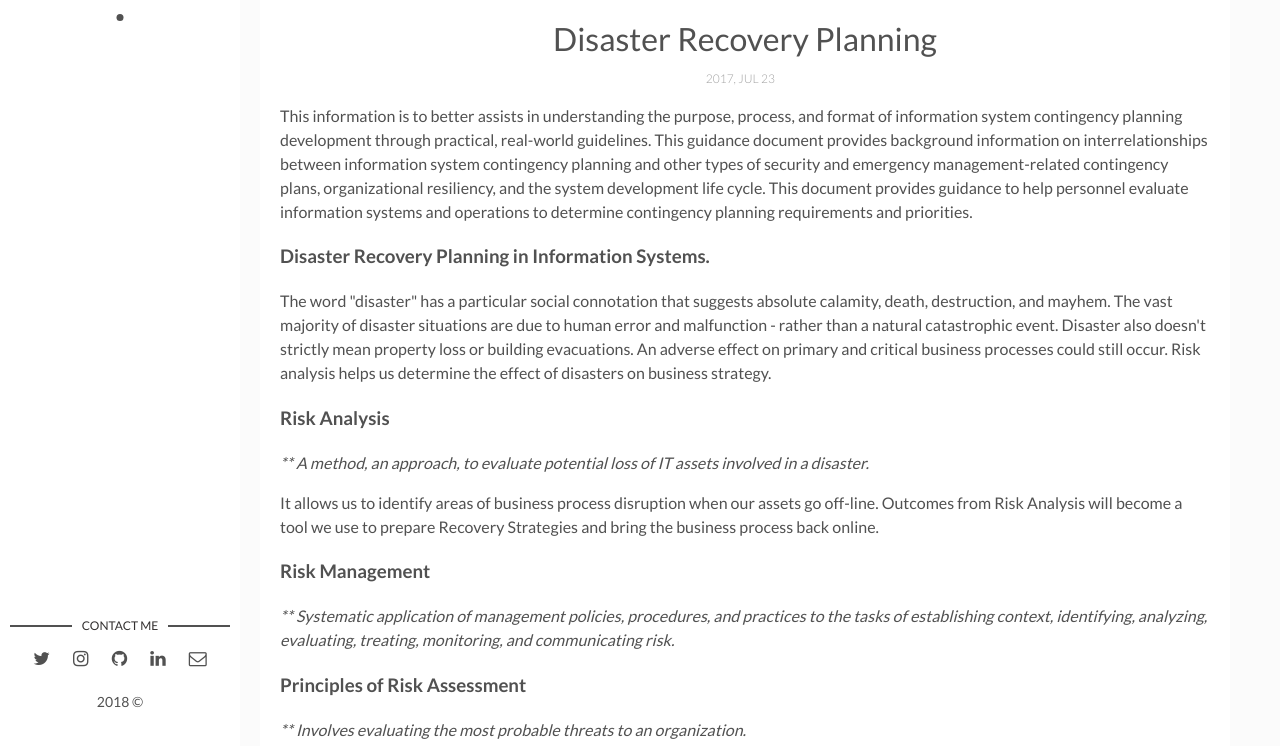
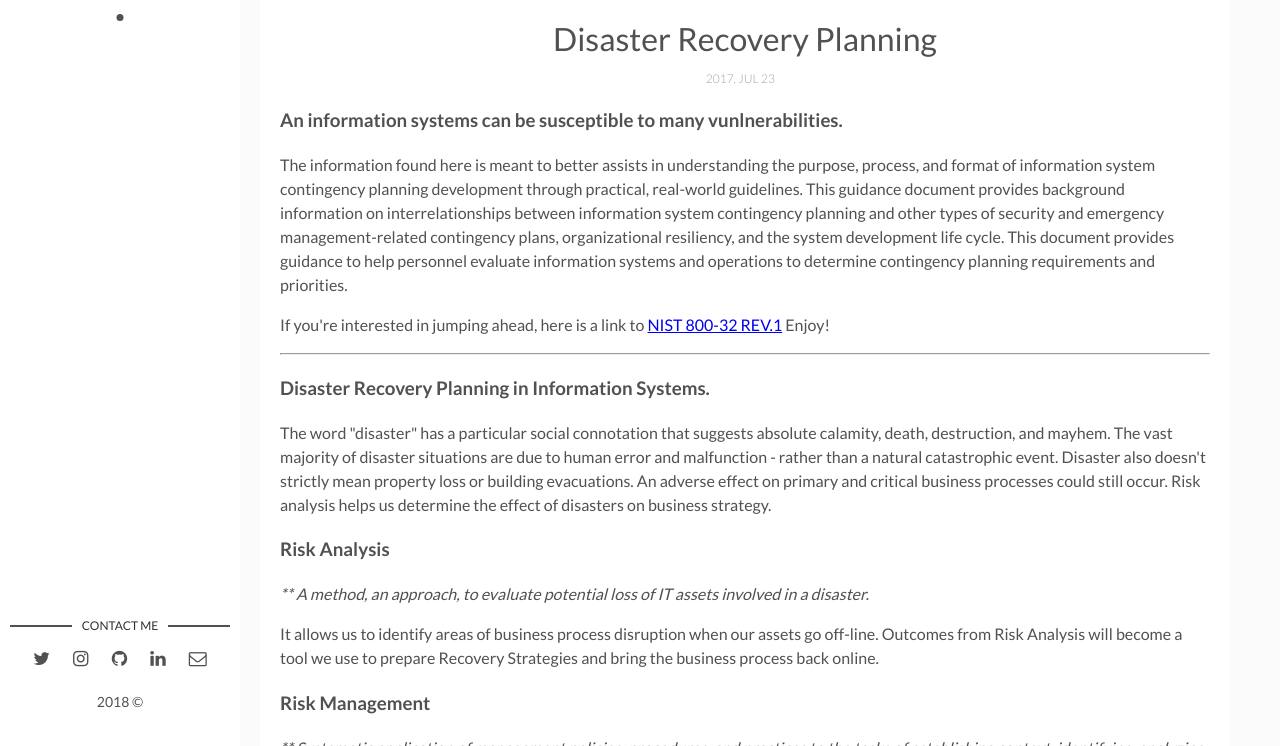
Before and after one commit to mynameiskaleb/johnnyromano.github.io, a Jekyll site: the page built from _posts/2017-07-22-disaster-recovery-planning.html, in a window 1280 px wide and 900 px high, scrolled down 378 px, cut to the strip 154-900 px from the top of the window. Built offline with Jekyll 4.4.1, drawn with Linux system fonts in a browser that asks for light colours.

Commit message:
update filename

```diff
--- a/_posts/2017-07-22-disaster-recovery-planning.html
+++ b/_posts/2017-07-22-disaster-recovery-planning.html
@@ -6,8 +6,10 @@ description: Dictionary of Disaster Recovery Planning.
 img: chess.jpg
 tags: [Risk Assessment, Disaster Recovery Planning]
 ---
-
-<p>This information is to better assists in understanding the purpose, process, and format of information system contingency planning development through practical, real-world guidelines. This guidance document provides background information on interrelationships between information system contingency planning and other types of security and emergency management-related contingency plans, organizational resiliency, and the system development life cycle. This document provides guidance to help personnel evaluate information systems and operations to determine contingency planning requirements and priorities.</p>
+<h3>An information systems can be susceptible to many vunlnerabilities.</h3>
+<p>The information found here is meant to better assists in understanding the purpose, process, and format of information system contingency planning development through practical, real-world guidelines. This guidance document provides background information on interrelationships between information system contingency planning and other types of security and emergency management-related contingency plans, organizational resiliency, and the system development life cycle. This document provides guidance to help personnel evaluate information systems and operations to determine contingency planning requirements and priorities.</p>
+<p>If you're interested in jumping ahead, here is a link to <a href="http://doi.org/10.6028/NIST.SP.800-34r1" alt="contingency Planning Guide for Federal Information Systems">NIST 800-32 REV.1</a> Enjoy!</p>
+---
 <h3>Disaster Recovery Planning in Information Systems.</h3>
 <p>The word "disaster" has a particular social connotation that suggests absolute calamity, death, destruction, and mayhem. The vast majority of disaster situations are due to human error and malfunction - rather than a natural catastrophic event.
 Disaster also doesn't strictly mean property loss or building evacuations. An adverse effect on primary and critical business processes could still occur. Risk analysis helps us determine the effect of disasters on business strategy.</p>
```
